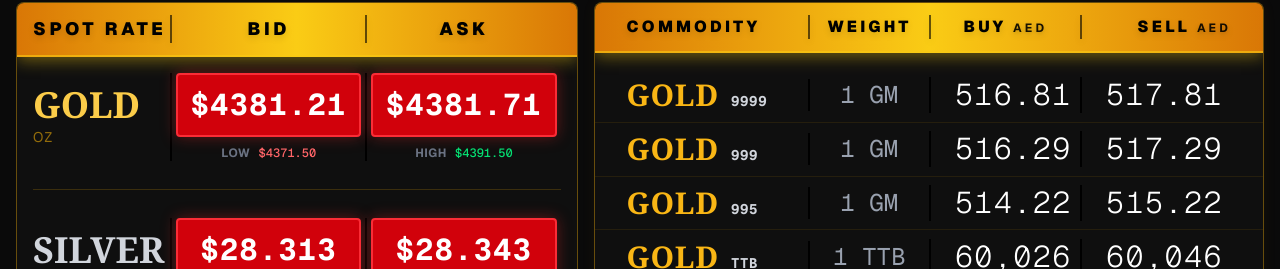
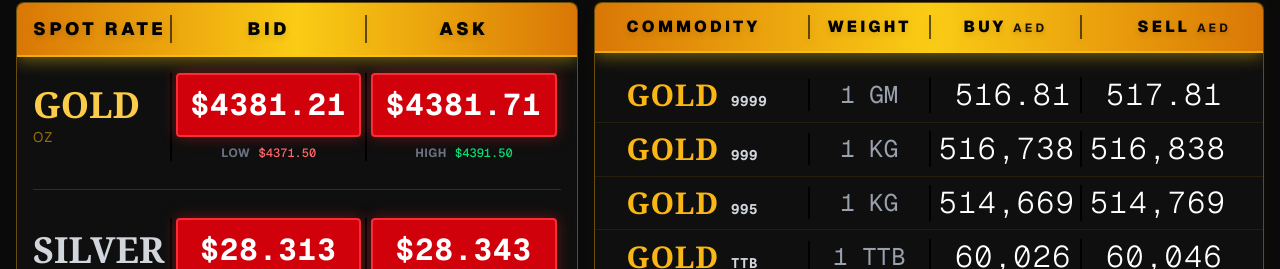
Before and after one commit to Naja11743/alraqi, a Next.js app: page /terminal in a window 1280 px wide. Shown: the part 284-553 px from the top of the page. Built offline with nearby package versions, Linux system fonts and the light colour scheme; no server answers.

Commit message:
Revert Gold 999 and 995 back to 1 KG

```diff
--- a/src/components/dashboard/BullionTVDashboard.tsx
+++ b/src/components/dashboard/BullionTVDashboard.tsx
@@ -292,12 +292,12 @@ export function BullionTVDashboard() {
               { name: 'GOLD', detail: '9999', weight: '1 GM',
                 buy: rates ? (rates.gold['24K']) - 0.5 : 0,
                 sell: rates ? (rates.gold['24K']) + 0.5 : 0 },
-              { name: 'GOLD', detail: '999', weight: '1 GM',
-                buy: rates ? (rates.gold['24K'] * 0.999) - 0.5 : 0,
-                sell: rates ? (rates.gold['24K'] * 0.999) + 0.5 : 0 },
-              { name: 'GOLD', detail: '995', weight: '1 GM',
-                buy: rates ? (rates.gold['24K'] * 0.995) - 0.5 : 0,
-                sell: rates ? (rates.gold['24K'] * 0.995) + 0.5 : 0 },
+              { name: 'GOLD', detail: '999', weight: '1 KG',
+                buy: rates ? (rates.gold['24K'] * 0.999 * 1000) - 50 : 0,
+                sell: rates ? (rates.gold['24K'] * 0.999 * 1000) + 50 : 0 },
+              { name: 'GOLD', detail: '995', weight: '1 KG',
+                buy: rates ? (rates.gold['24K'] * 0.995 * 1000) - 50 : 0,
+                sell: rates ? (rates.gold['24K'] * 0.995 * 1000) + 50 : 0 },
               { name: 'GOLD', detail: 'TTB', weight: '1 TTB',
                 buy: rates ? (rates.gold['24K'] * 0.995 * ttbInGrams) - 10 : 0,
                 sell: rates ? (rates.gold['24K'] * 0.995 * ttbInGrams) + 10 : 0 },
```
